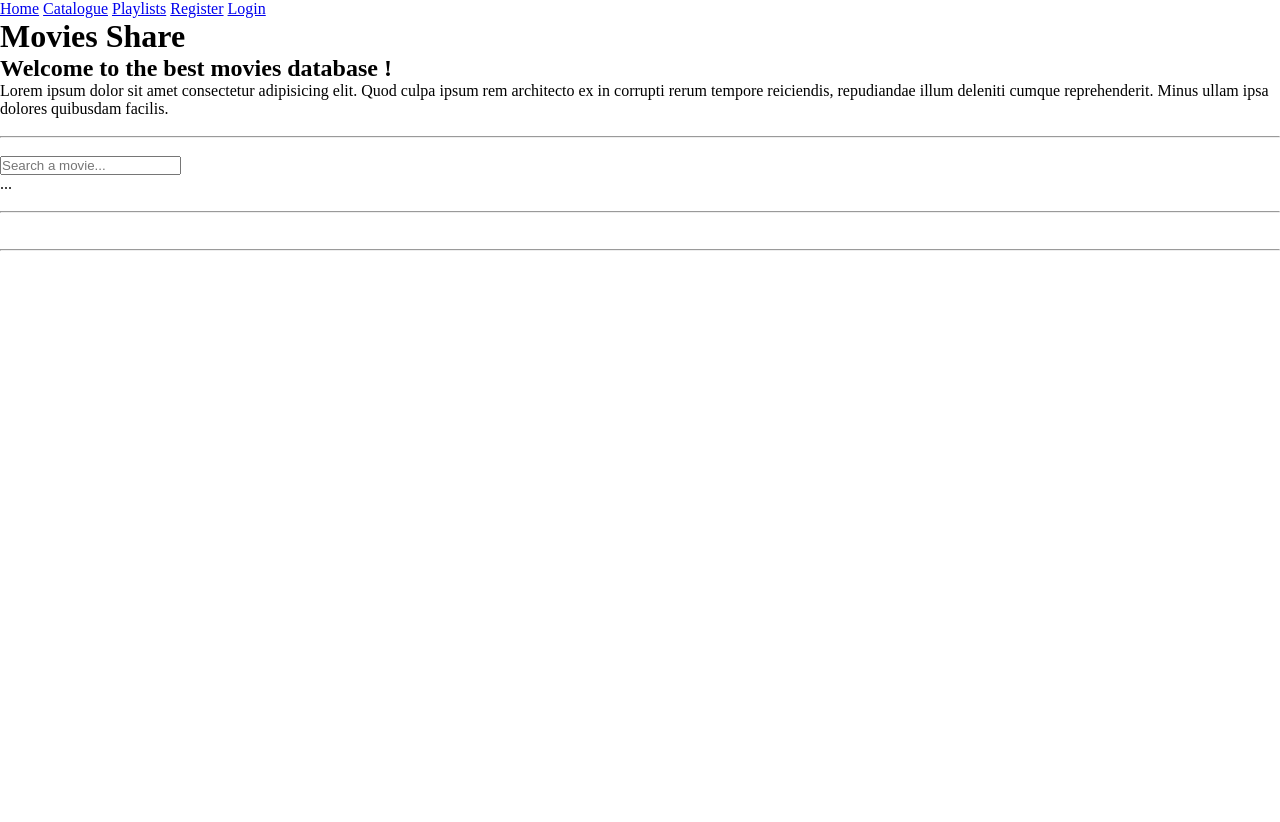
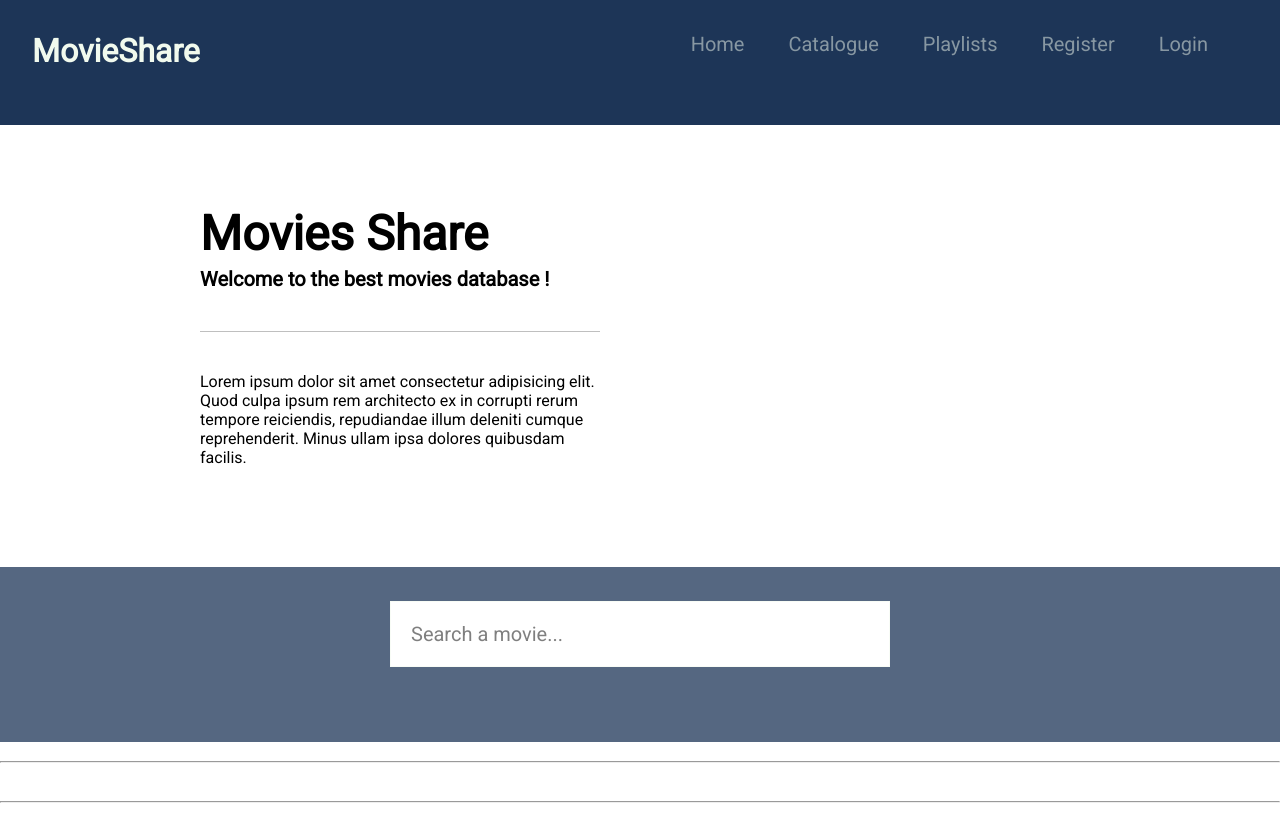
Before and after one commit to H0stile/movies_share, a PHP site: page /home.php in a window 1280 px wide. Before the commit the page ends 251 px from the top, so only its background shows below. Run offline with PHP 8.4, Linux system fonts and the light colour scheme; data that the repository does not hold is empty.

Commit message:
Home & search - CSS update (80% done)

```diff
--- a/home.php
+++ b/home.php
@@ -31,14 +31,17 @@ if($conn){
     <title>Home</title>
 </head>
 <body>
-    <h1>Movies Share</h1>
-    <h2>Welcome to the best movies database !</h2>
-    <p>Lorem ipsum dolor sit amet consectetur adipisicing elit. Quod culpa ipsum rem architecto ex in corrupti rerum tempore reiciendis, repudiandae illum deleniti cumque reprehenderit. Minus ullam ipsa dolores quibusdam facilis.</p>
-    <br>
-    <hr>
-    <br>
+    <section id="home-content-box">
+        <h1>Movies Share</h1>
+        <h2>Welcome to the best movies database !</h2>
+        <p>Lorem ipsum dolor sit amet consectetur adipisicing elit. Quod culpa ipsum rem architecto ex in corrupti rerum tempore reiciendis, repudiandae illum deleniti cumque reprehenderit. Minus ullam ipsa dolores quibusdam facilis.</p>
 
-    <?php include 'search.html'; ?>
+    </section>
+
+
+    <section id="home-search">
+        <?php include 'search.html'; ?>
+    </section>
     <br>
     <hr>
     <br>
--- a/navbar.php
+++ b/navbar.php
@@ -7,7 +7,10 @@
     <link rel="stylesheet" href="styles/style.css">
 </head>
 
-<nav>
+<nav id="navbar">
+    <div id="navBar-content">
+        <h1>MovieShare</h1>
+    <section>
         <a href="home.php">Home</a>
         <a href="catalogue.php">Catalogue</a>
         <a href="playlists.php">Playlists</a>
--- a/search.html
+++ b/search.html
@@ -3,13 +3,14 @@
 <head>
     <meta charset="UTF-8">
     <meta name="viewport" content="width=device-width, initial-scale=1.0">
+    <link rel="stylesheet" href="styles/style.css">
     <title>Document</title>
 </head>
 <body>
 
 
     <input type="text" id="searchBar" name="searchBar" placeholder="Search a movie...">
-    <div id="resultForm">...</div>
+    <div id="resultForm"></div>
 
 
     <script
--- a/styles/style.css
+++ b/styles/style.css
@@ -2,7 +2,7 @@
     box-sizing: border-box;
     margin: 0em;
     padding: 0em;
-
+    font-family: 'Roboto', sans-serif;
 }
 
 .movie-card{
@@ -36,10 +36,11 @@
 }
 
 #navBar a{
-    padding: 0.5em;
+    padding-top: 0.5em;
+    padding-bottom: 0.5em;
     text-decoration: none;
-    color: rgb(241, 250, 238);
-    margin-right: 1em;
+    color: rgba(241, 250, 238, 0.5);
+    margin-right: 2em;
     font-size: 1.25em;
 }
 #navBar h1{
@@ -47,16 +48,58 @@
     font-size: 2em;
 }
 
-#navBar a::before {
-    content: "";
-    position: absolute;
-    z-index: -1;
-    left: 0;
-    right: 100%;
-    bottom: 0;
-    background:  rgb(241, 250, 238);
-    height: 4px;
-    transition-property: right;
+#navBar a:hover {
+    color: rgba(241, 250, 238, 0.85);
+    border-bottom: 2px solid rgb(241, 250, 238, 0.85);
     transition-duration: 0.3s;
-    transition-timing-function: ease-out;
 }
+
+#home-content-box{
+    font-family: 'Roboto', sans-serif;
+    width: 400px;
+    height: fit-content;
+    margin-left: 200px;
+    margin-bottom: 100px;
+}
+#home-content-box h1{
+    margin-bottom: 0.1em;
+    font-size: 3em;
+}
+#home-content-box h2{
+    margin-bottom: 2em;
+    padding-bottom: 2em;
+    font-size: 1.25em;
+    border-bottom: 1px solid rgba(0, 0, 0, 0.25);
+}
+
+#home-search{
+    background-color:  rgba(29, 53, 87, 0.75);
+    height: 175px;
+    display: flex;
+    flex-direction: column;
+    justify-content: center;
+    align-items: center;
+    align-content: center;
+}
+
+
+#searchBar{
+
+    width: 500px;
+    padding: 1em;
+    border: 1px solid rgba(241, 250, 238, 0.5);
+    margin-bottom: 2em;
+}
+#searchBar[type="text"]{
+    font-size: 1.25em;
+    font-family: 'Roboto', sans-serif;
+
+}
+#searchBar::placeholder{
+    color: rgba(0, 0, 0, 0.50);
+
+}
+
+#searchBar:focus{
+    outline: none;
+}
```
Lines whose indentation alone changed are shown as unchanged.
